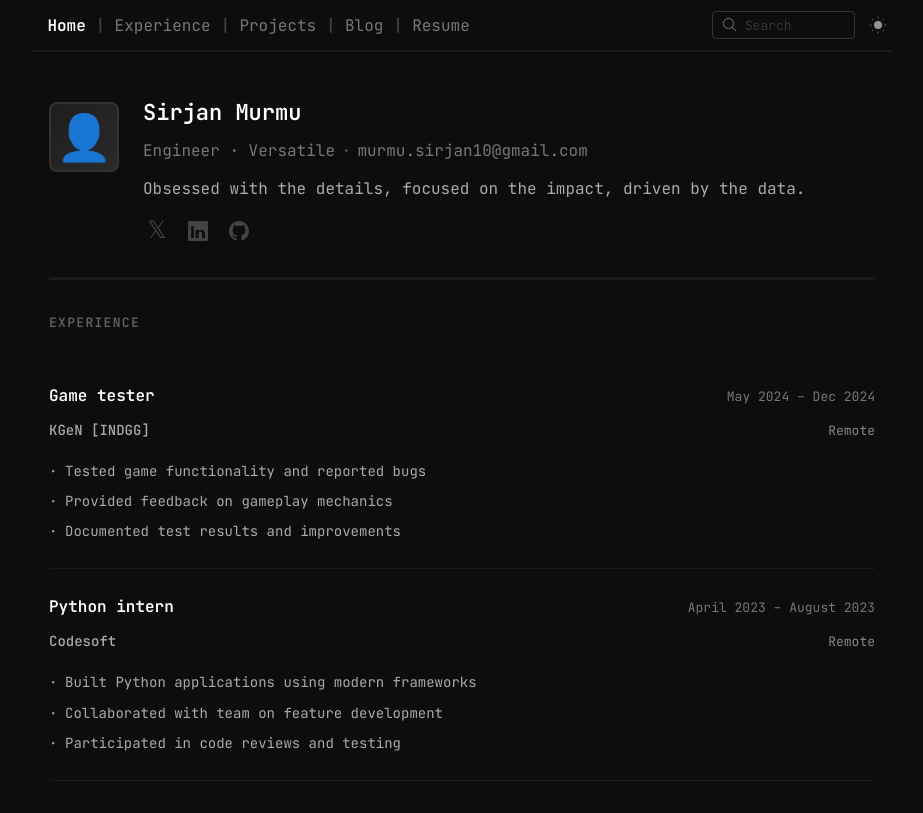
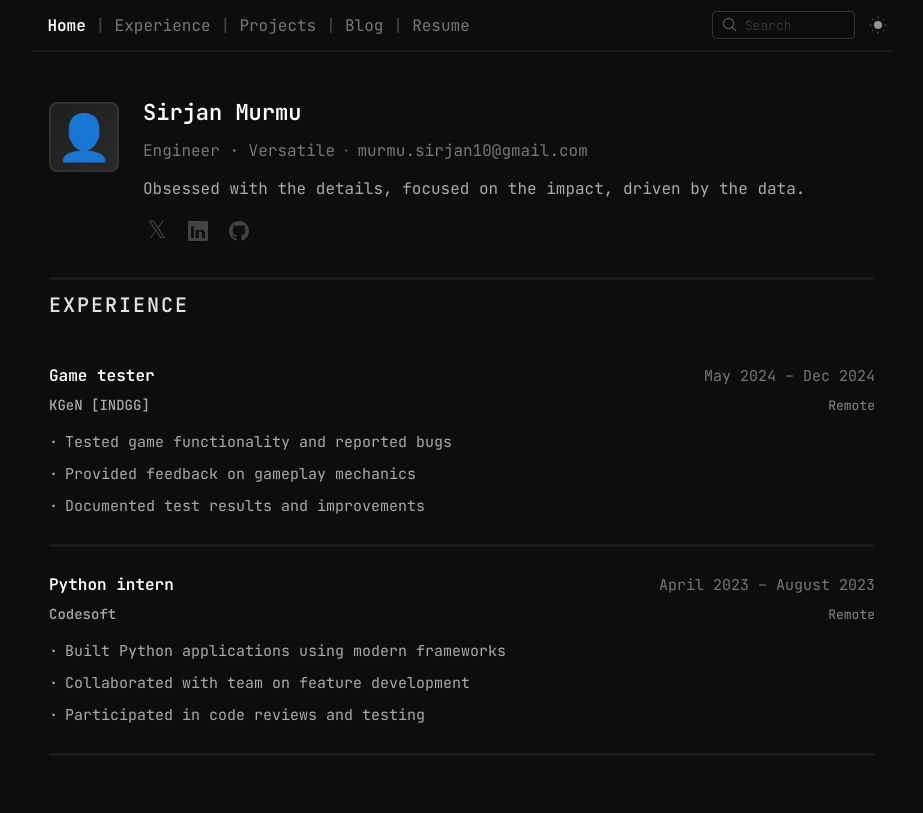
Before and after one commit to siru01/Resume, a React (Vite) app in the folder frontend/: page / in a window 1280 px wide. Shown: the whole page, without its empty margins (173-1096 px from the left). Built offline with nearby package versions, Linux system fonts and the light colour scheme.

Commit message:
profile css 1

```diff
--- a/frontend/src/components/Home.css
+++ b/frontend/src/components/Home.css
@@ -171,29 +171,33 @@
 .experience {
   width: 100%;
   max-width: 860px;
-  padding: 2rem 0;
+  padding: 0.5rem 0;
+  margin: 0 0 1rem 0;
   font-family: 'JetBrains Mono', 'Fira Code', monospace;
 }
 
 .experience-title {
-  font-size: 13px;
+  font-size: 20px;
   letter-spacing: 0.1em;
   text-transform: uppercase;
   margin: 0 0 1.5rem 0;
-  opacity: 0.4;
+  opacity: 1;margin: 0 0 1rem 0;
+
+
 }
 
 .experience-company {
   display: flex;
   flex-direction: column;
+  font-size: 10px;
+
 }
 
 .experience-role {
   padding: 1.5rem 0;
-  border-bottom: 1px solid;
+  border-bottom: 3px solid;
   display: flex;
   flex-direction: column;
-  gap: 0.3rem;
 }
 
 :root[data-theme="dark"] .experience-role {
@@ -214,6 +218,7 @@
 
 .role-title {
   font-size: 15px;
+  font-weight: 600;
   font-weight: bold;
 }
 
@@ -226,7 +231,7 @@
 }
 
 .role-dates {
-  font-size: 13px;
+  font-size: 15px;
   white-space: nowrap;
   margin-left: 1rem;
 }
@@ -249,7 +254,8 @@
 }
 
 .company-name {
-  font-size: 13px;
+  font-size: 15px;
+  font-weight: 500;
 }
 
 :root[data-theme="dark"] .company-name {
@@ -261,7 +267,7 @@
 }
 
 .role-location {
-  font-size: 13px;
+  font-size: 15px;
   white-space: nowrap;
   margin-left: 1rem;
 }
@@ -276,6 +282,7 @@
 
 /* Bullet points */
 .role-responsibilities {
+  font-size: 15px;
   list-style: none;
   padding: 0;
   margin: 0;
@@ -285,7 +292,7 @@
 }
 
 .role-responsibilities li {
-  font-size: 14px;
+  font-size: 15px;
   padding-left: 1rem;
   position: relative;
 }
--- a/frontend/src/components/Home.jsx
+++ b/frontend/src/components/Home.jsx
@@ -129,5 +129,8 @@ export default function Home() {
   ))}
 </div>
 </div>
+
+
+
   )
 }
```
